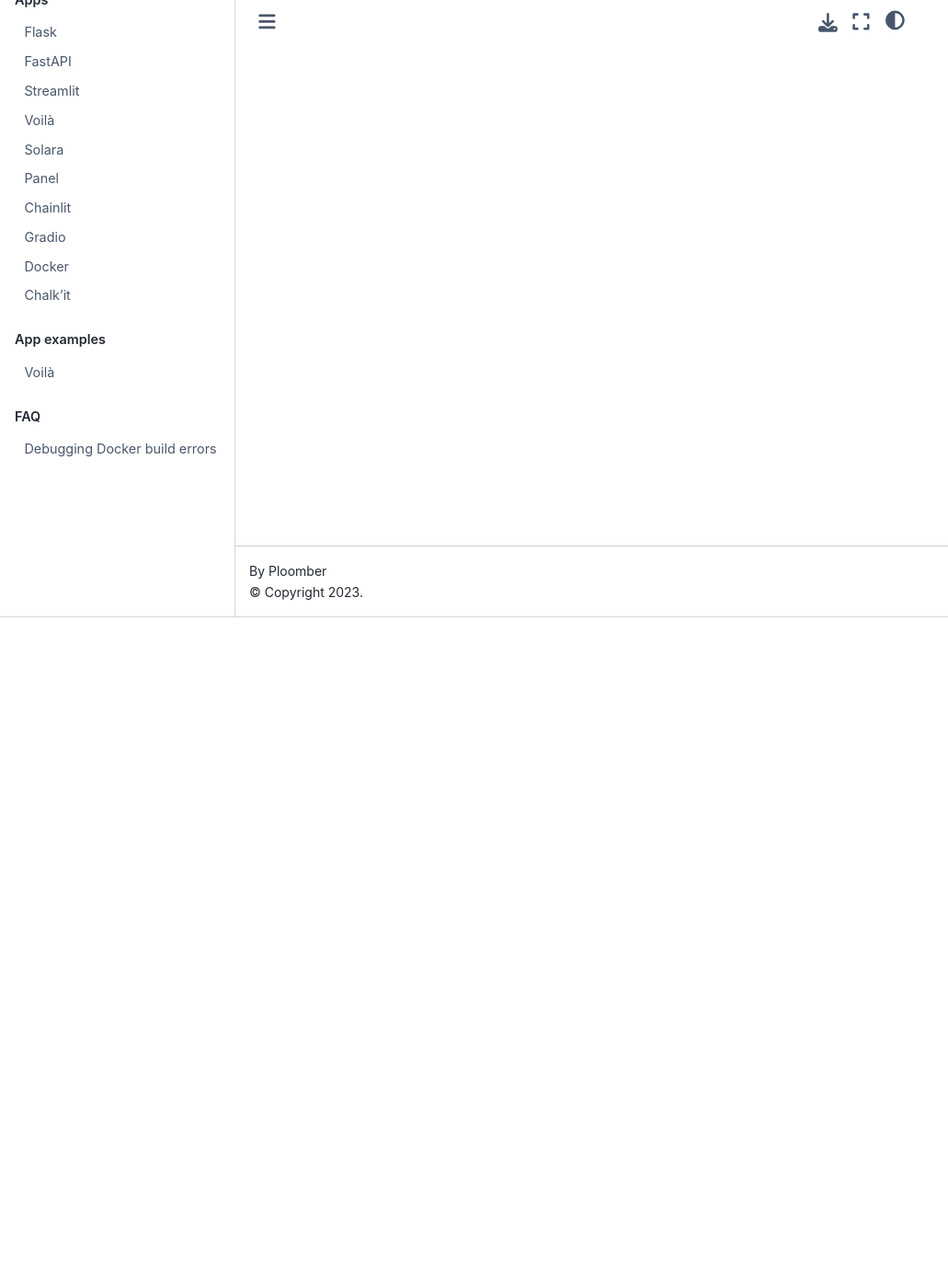
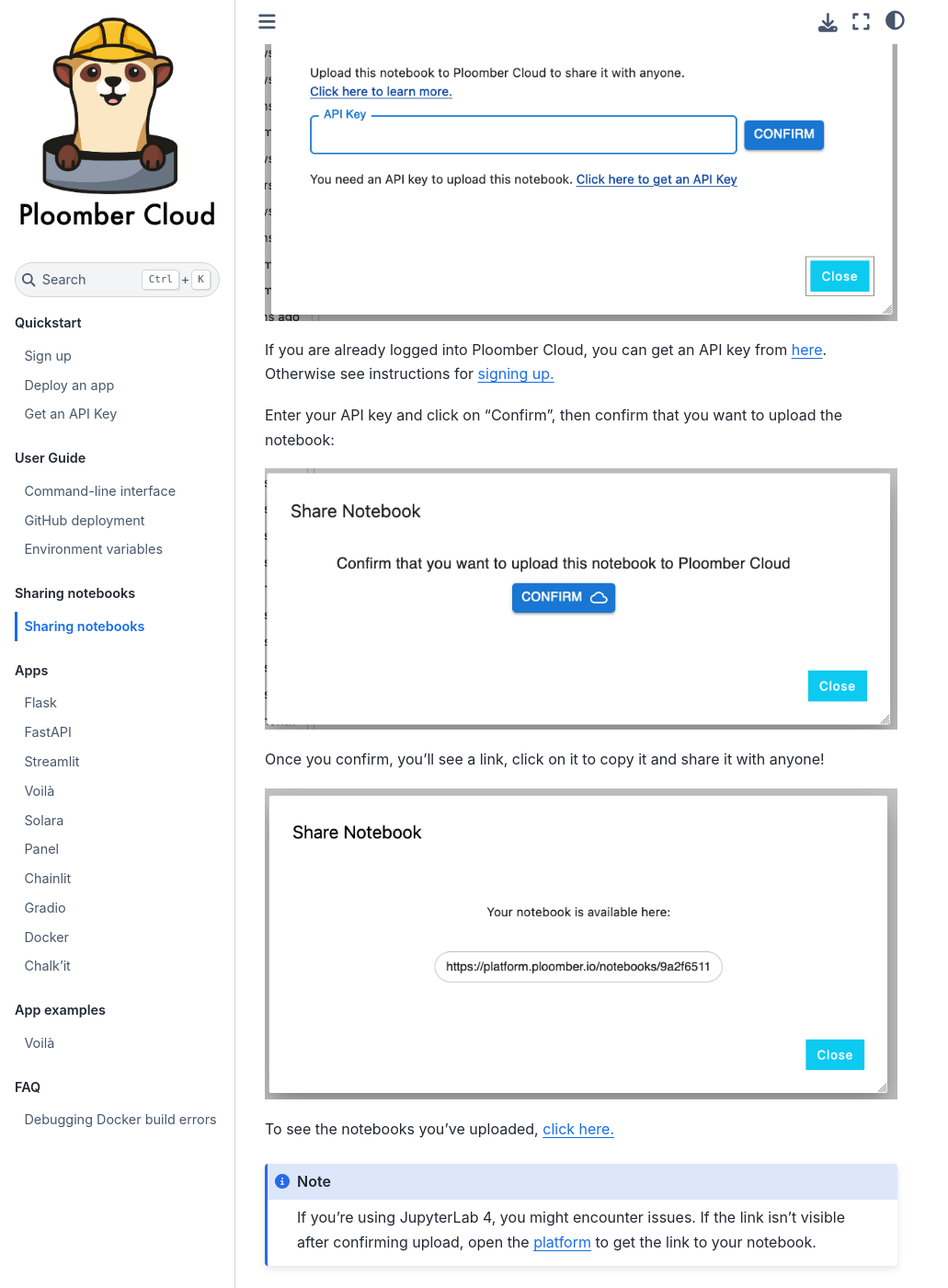
Before and after one commit to ploomber/doc, a Jupyter Book: the page built from doc/nb-share/notebook-sharing.md, in a window 1280 px wide and 1400 px high, scrolled down 729 px. Shown: the whole window at 92% size, without its empty margins (0-1031 px from the left). Built offline with Jupyter Book 1.0.4 settings and Sphinx 7.4.7 and the Sphinx Book theme 1.1.4, drawn with Linux system fonts in a browser that asks for light colours; some of the changed text lies outside the part shown.

Commit message:
documents notebook sharing feature

````diff
--- a/doc/nb-share/notebook-sharing.md
+++ b/doc/nb-share/notebook-sharing.md
@@ -1,3 +1,34 @@
 # Sharing notebooks
 
-Coming soon.
+You can use Ploomber Cloud to quickly share notebooks from JupyterLab with one click.
+
+First, install the JupyterLab extension:
+
+```sh
+pip install jupysql-plugin
+```
+
+Then, start JupyterLab and open a notebook. You'll see a "Share notebook" button:
+
+![](../static/jupyterlab/share-notebook.png)
+
+If this is your first time sharing a notebook, you'll be prompted for an API key:
+
+![](../static/jupyterlab/prompt-api-key.png)
+
+If you are already logged into Ploomber Cloud, you can get an API key from [here](https://www.platform.ploomber.io/account). Otherwise see instructions for [signing up.](../quickstart/signup.md)
+
+
+Enter your API key and click on "Confirm", then confirm that you want to upload the notebook:
+
+![](../static/jupyterlab/upload-confirm.png)
+
+Once you confirm, you'll see a link, click on it to copy it and share it with anyone!
+
+![](../static/jupyterlab/upload-done.png)
+
+To see the notebooks you've uploaded, [click here.](https://www.platform.ploomber.io/notebooks)
+
+```{note}
+If you're using JupyterLab 4, you might encounter issues. If the link isn't visible after confirming upload, open the [platform](https://www.platform.ploomber.io/notebooks) to get the link to your notebook.
+```
````
Also changed, not shown: doc/static/jupyterlab/prompt-api-key.png (added), doc/static/jupyterlab/share-notebook.png (added), doc/static/jupyterlab/upload-confirm.png (added), doc/static/jupyterlab/upload-done.png (added).
